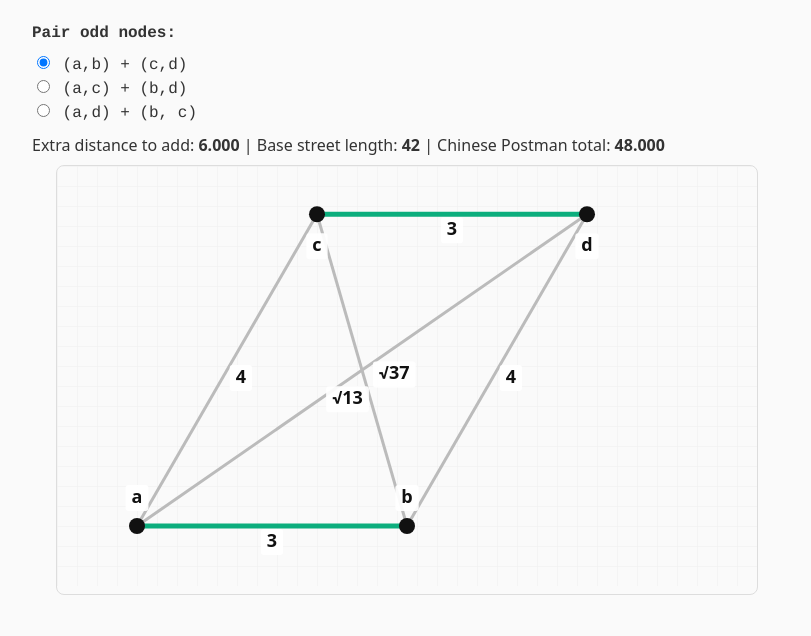
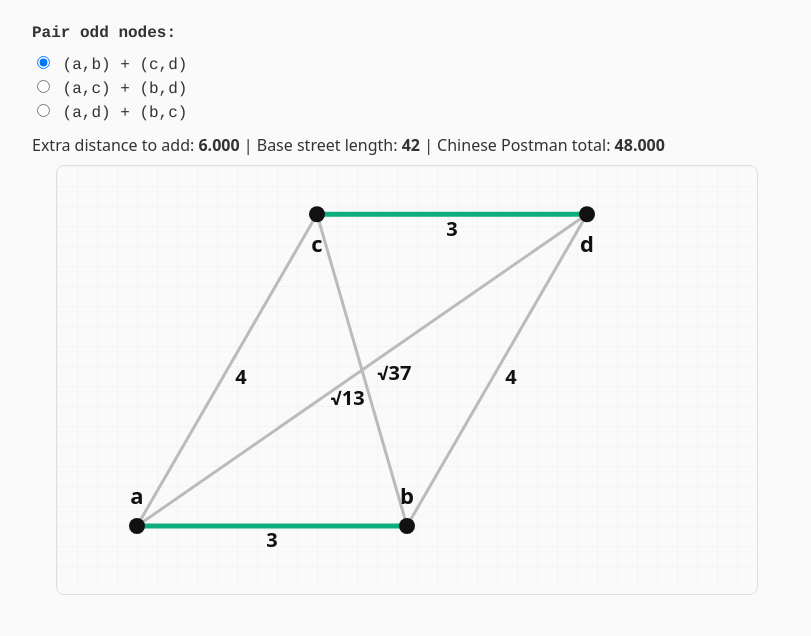
Before and after one commit to gcol33/blog, a Jekyll site: the page built from _posts/2025-09-12-the-map-always-knows.md, in a window 1280 px wide and 900 px high, scrolled down 1638 px. Shown: the part 156-792 px from the top of the window, without its empty margins (233-1044 px from the left). Built offline with Jekyll 4.4.1, drawn with Linux system fonts in a browser that asks for light colours; part of the change alters nothing that is shown.

Commit message:
update blog post

```diff
--- a/_posts/2025-09-12-the-map-always-knows.md
+++ b/_posts/2025-09-12-the-map-always-knows.md
@@ -59,13 +59,13 @@ $$
 
 So the postman covers every road, with only \(6\) units of extra distance beyond the raw street network.
 
-<!-- CPP Worked Example — wide parallelogram (scaled to fit, no label overlap) -->
+<!-- CPP Worked Example — wide parallelogram (scaled to fit, clean labels) -->
 <div id="cpp-visual" style="margin:1rem 0;">
   <div class="cpp-controls" style="margin-bottom:0.5rem;">
     <strong style="display:block;margin-bottom:0.5rem;">Pair odd nodes:</strong>
     <div><label><input type="radio" name="cpp-pair" value="ab-cd" checked> (a,b) + (c,d)</label></div>
     <div><label><input type="radio" name="cpp-pair" value="ac-bd"> (a,c) + (b,d)</label></div>
-    <div><label><input type="radio" name="cpp-pair" value="ad-bc"> (a,d) + (b, c)</label></div>
+    <div><label><input type="radio" name="cpp-pair" value="ad-bc"> (a,d) + (b,c)</label></div>
   </div>
 
   <div class="cpp-summary" style="font-family:system-ui,Segoe UI,Roboto,Helvetica,Arial,sans-serif;margin-bottom:0.5rem;">
@@ -97,26 +97,25 @@ So the postman covers every road, with only \(6\) units of extra distance beyond
         <line id="e-bc" />
       </g>
 
-      <!-- Edge labels (JS adds text + white backplates) -->
-      <g id="labels"></g>
+      <!-- Edge labels -->
+      <g id="labels" font-family="system-ui,Segoe UI,Roboto,Helvetica,Arial,sans-serif" font-size="18" font-weight="600" fill="#111"></g>
 
       <!-- Nodes -->
-      <g id="nodes">
-        <circle id="n-a" r="8" fill="#111"></circle>
-        <circle id="n-b" r="8" fill="#111"></circle>
-        <circle id="n-c" r="8" fill="#111"></circle>
-        <circle id="n-d" r="8" fill="#111"></circle>
+      <g id="nodes" fill="#111">
+        <circle id="n-a" r="8"></circle>
+        <circle id="n-b" r="8"></circle>
+        <circle id="n-c" r="8"></circle>
+        <circle id="n-d" r="8"></circle>
       </g>
 
-      <!-- Node labels (JS adds text + white backplates) -->
-      <g id="node-labels"></g>
+      <!-- Node labels -->
+      <g id="node-labels" font-family="system-ui,Segoe UI,Roboto,Helvetica,Arial,sans-serif" font-size="20" font-weight="700" fill="#111"></g>
     </svg>
   </div>
 </div>
 
 <script>
 (function(){
-  // --- Geometry: parallelogram with sides 3 and 4 at 60° ---
   const SQRT3 = Math.sqrt(3);
   const W = {
     a:{X:0, Y:0},
@@ -125,12 +124,11 @@ So the postman covers every road, with only \(6\) units of extra distance beyond
     d:{X:5, Y:2*SQRT3}
   };
 
-  // --- Mapping (scaled to fit 700×420 nicely) ---
-  const s = 90, x0 = 80, y0 = 360;               // scale and margins
+  const s = 90, x0 = 80, y0 = 360;
   function map(P){ return { x: x0 + s*P.X, y: y0 - s*P.Y }; }
   function dist(P,Q){ const dx=P.X-Q.X, dy=P.Y-Q.Y; return Math.hypot(dx,dy); }
 
-  // --- Place nodes ---
+  // Place nodes
   ['a','b','c','d'].forEach(k=>{
     const p = map(W[k]);
     const el = document.getElementById('n-'+k);
@@ -138,40 +136,18 @@ So the postman covers every road, with only \(6\) units of extra distance beyond
     el.setAttribute('cy', p.y);
   });
 
-  // --- Helper: add centered text with a white rounded backplate ---
-  function addTextWithBg(parent, x, y, text, fontSize=18, weight='700'){
-    const g = document.createElementNS('http://www.w3.org/2000/svg','g');
+  // --- Add simple text labels (no background) ---
+  function addText(parent, x, y, text, fontSize=18){
     const t = document.createElementNS('http://www.w3.org/2000/svg','text');
     t.setAttribute('x', x); t.setAttribute('y', y);
     t.setAttribute('font-size', fontSize);
-    t.setAttribute('font-weight', weight);
-    t.setAttribute('font-family', 'system-ui,Segoe UI,Roboto,Helvetica,Arial,sans-serif');
-    t.setAttribute('fill', '#111');
     t.setAttribute('text-anchor', 'middle');
     t.setAttribute('dominant-baseline', 'middle');
     t.textContent = text;
-
-    // Append text first to measure
     parent.appendChild(t);
-    const w = t.getComputedTextLength();
-    const h = fontSize;
-    const padX = 6, padY = 4;
-
-    const r = document.createElementNS('http://www.w3.org/2000/svg','rect');
-    r.setAttribute('x', x - w/2 - padX);
-    r.setAttribute('y', y - h/2 - padY);
-    r.setAttribute('width', w + 2*padX);
-    r.setAttribute('height', h + 2*padY);
-    r.setAttribute('fill', '#fff');
-    r.setAttribute('opacity', '0.93');
-    r.setAttribute('rx', '3');
-
-    parent.insertBefore(r, t); // backplate behind text
-    return {g, t, r};
   }
 
-  // --- Build edges + labels with controlled offsets (no overlaps) ---
-  // opts: { k: perpendicular offset px, t: along-edge offset px, side: +1 or -1 }
+  // Edges + labels
   function setEdge(id, u, v, label, opts={}){
     const U = map(W[u]), V = map(W[v]);
     const e = document.getElementById(id);
@@ -179,81 +155,69 @@ So the postman covers every road, with only \(6\) units of extra distance beyond
     e.setAttribute('x2', V.x); e.setAttribute('y2', V.y);
     e.dataset.weight = dist(W[u], W[v]);
 
-    // Edge geometry
     const dx = V.x - U.x, dy = V.y - U.y;
     const len = Math.hypot(dx, dy) || 1;
-    const tx = dx/len, ty = dy/len; // unit tangent
-    const nx = -ty,   ny = tx;      // unit normal
+    const tx = dx/len, ty = dy/len;
+    const nx = -ty, ny = tx;
 
-    const k = (opts.k ?? 20);
-    const t = (opts.t ??  0);
-    const side = (opts.side ?? 1);
-
-    const mx = (U.x + V.x)/2, my = (U.y + V.y)/2;
+    const k = (opts.k ?? 20), t = (opts.t ?? 0), side = (opts.side ?? 1);
+    const mx = (U.x+V.x)/2, my = (U.y+V.y)/2;
     const lx = mx + side*k*nx + t*tx;
     const ly = my + side*k*ny + t*ty;
 
-    addTextWithBg(document.getElementById('labels'), lx, ly, label, 18, '700');
+    addText(document.getElementById('labels'), lx, ly, label, 20);
   }
 
   // Sides
-  setEdge('e-ab','a','b','3',   { k:16, t:  0, side:  1 });
-  setEdge('e-cd','c','d','3',   { k:16, t:  0, side:  1 });
-  setEdge('e-ac','a','c','4',   { k:16, t:  0, side:  1 });
-  setEdge('e-bd','b','d','4',   { k:16, t:  0, side:  1 });
+  setEdge('e-ab','a','b','3',{k:16});
+  setEdge('e-cd','c','d','3',{k:16});
+  setEdge('e-ac','a','c','4',{k:16});
+  setEdge('e-bd','b','d','4',{k:16});
+  // Diagonals
+  setEdge('e-ad','a','d','√37',{k:22,t:24,side:1});
+  setEdge('e-bc','b','c','√13',{k:22,t:-24,side:-1});
 
-  // Diagonals — opposite sides + along-edge nudges so they never meet
-  setEdge('e-ad','a','d','√37', { k:22, t: 24, side:  1 });
-  setEdge('e-bc','b','c','√13', { k:22, t:-24, side: -1 });
-
-  // --- Node labels (a, b, c, d) with backplates + offsets so they avoid edges ---
-  (function placeNodeLabels(){
-    const NL = document.getElementById('node-labels');
+  // Node labels
+  (function(){
+    const NL=document.getElementById('node-labels');
     const cfg = {
-      a: {dx: 0, dy: -28, text: 'a'},
-      b: {dx: 0, dy: -28, text: 'b'},
-      c: {dx: 0, dy:  32, text: 'c'},
-      d: {dx: 0, dy:  32, text: 'd'}
+      a:{dx:0,dy:-28}, b:{dx:0,dy:-28},
+      c:{dx:0,dy: 32}, d:{dx:0,dy: 32}
     };
     ['a','b','c','d'].forEach(k=>{
-      const nEl = document.getElementById('n-'+k);
-      const x = parseFloat(nEl.getAttribute('cx')) + cfg[k].dx;
-      const y = parseFloat(nEl.getAttribute('cy')) + cfg[k].dy;
-      addTextWithBg(NL, x, y, cfg[k].text, 18, '700');
+      const nEl=document.getElementById('n-'+k);
+      const x=+nEl.getAttribute('cx')+cfg[k].dx;
+      const y=+nEl.getAttribute('cy')+cfg[k].dy;
+      addText(NL,x,y,k,22);
     });
   })();
 
-  // --- Highlight + summary ---
-  const accent = '#0a7', base = 42;
+  // Highlight logic
+  const accent='#0a7', base=42;
   function resetEdges(){
     document.querySelectorAll('#edges line').forEach(e=>{
-      e.setAttribute('stroke', '#bbb');
-      e.setAttribute('stroke-width', 3);
-      e.setAttribute('opacity', 1);
+      e.setAttribute('stroke','#bbb'); e.setAttribute('stroke-width',3); e.setAttribute('opacity',1);
     });
   }
   function mark(id){
-    const e = document.getElementById(id);
-    e.setAttribute('stroke', accent);
-    e.setAttribute('stroke-width', 5);
-    e.setAttribute('opacity', 0.95);
+    const e=document.getElementById(id);
+    e.setAttribute('stroke',accent); e.setAttribute('stroke-width',5); e.setAttribute('opacity',0.95);
     return +e.dataset.weight;
   }
   function update(){
     resetEdges();
-    const val = document.querySelector('input[name="cpp-pair"]:checked').value;
-    let extra = 0;
-    if (val==='ab-cd') extra = mark('e-ab') + mark('e-cd');     // 3 + 3 = 6
-    if (val==='ac-bd') extra = mark('e-ac') + mark('e-bd');     // 4 + 4 = 8
-    if (val==='ad-bc') extra = mark('e-ad') + mark('e-bc');     // √37 + √13
-    document.getElementById('cpp-extra').textContent = extra.toFixed(3);
-    document.getElementById('cpp-total').textContent = (base + extra).toFixed(3);
+    const val=document.querySelector('input[name="cpp-pair"]:checked').value;
+    let extra=0;
+    if(val==='ab-cd') extra=mark('e-ab')+mark('e-cd');
+    if(val==='ac-bd') extra=mark('e-ac')+mark('e-bd');
+    if(val==='ad-bc') extra=mark('e-ad')+mark('e-bc');
+    document.getElementById('cpp-extra').textContent=extra.toFixed(3);
+    document.getElementById('cpp-total').textContent=(base+extra).toFixed(3);
   }
-  document.querySelectorAll('input[name="cpp-pair"]').forEach(el=>el.addEventListener('change', update));
+  document.querySelectorAll('input[name="cpp-pair"]').forEach(el=>el.addEventListener('change',update));
   update();
 })();
 </script>
-
 
 
 ## One Trip: Dijkstra and A*
```
